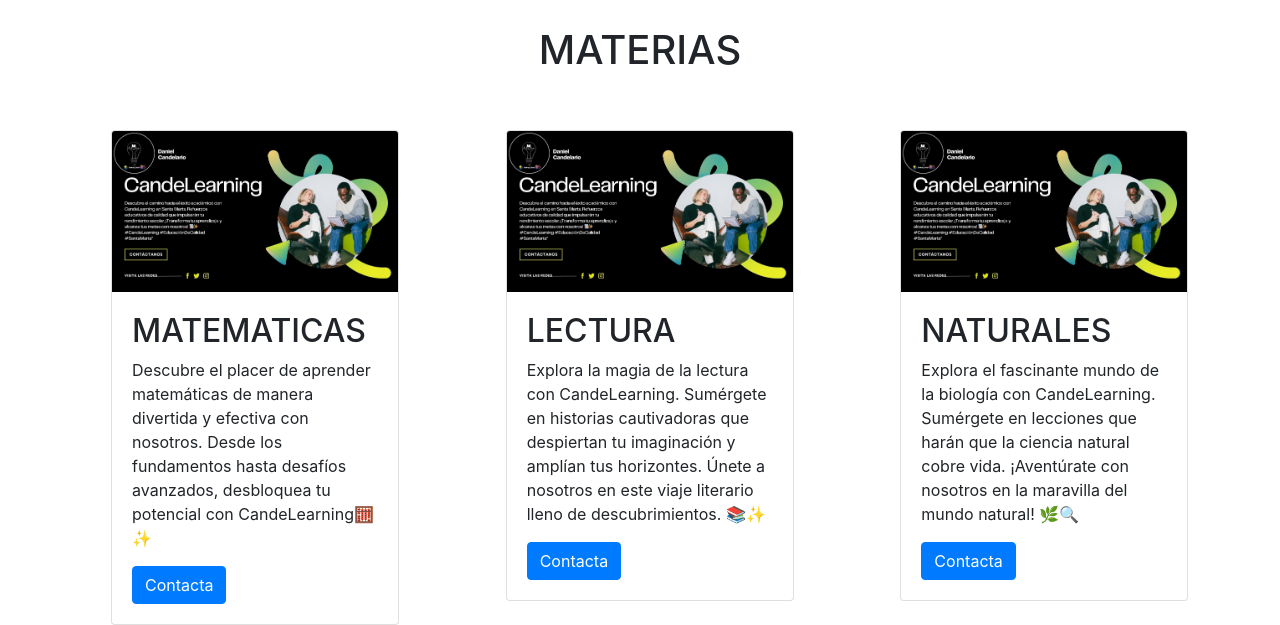
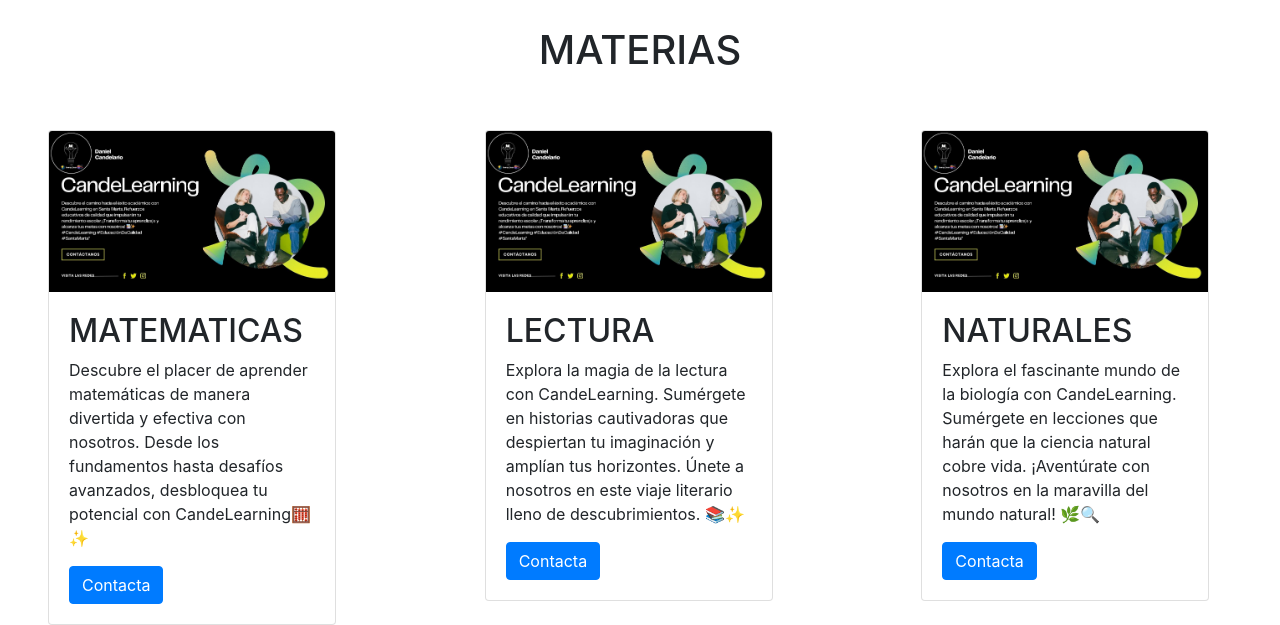
Before and after one commit to Danielcand28/Cande-Learning, a plain HTML site: page index.html in a window 1280 px wide. Shown: the part 1038-1663 px from the top of the page. Drawn offline with nearby package versions, Linux system fonts and the light colour scheme.

Commit message:
probando nuevamente

```diff
--- a/index.html
+++ b/index.html
@@ -91,7 +91,7 @@
     <h1>MATERIAS</h1>
 </div>
 
-<div class="row mx-5">
+<div class="row mx-8">
     <!-- Tarjeta 1-->
     <div class="col ml-5">
         <div class="card" style="width: 18rem;">
```
